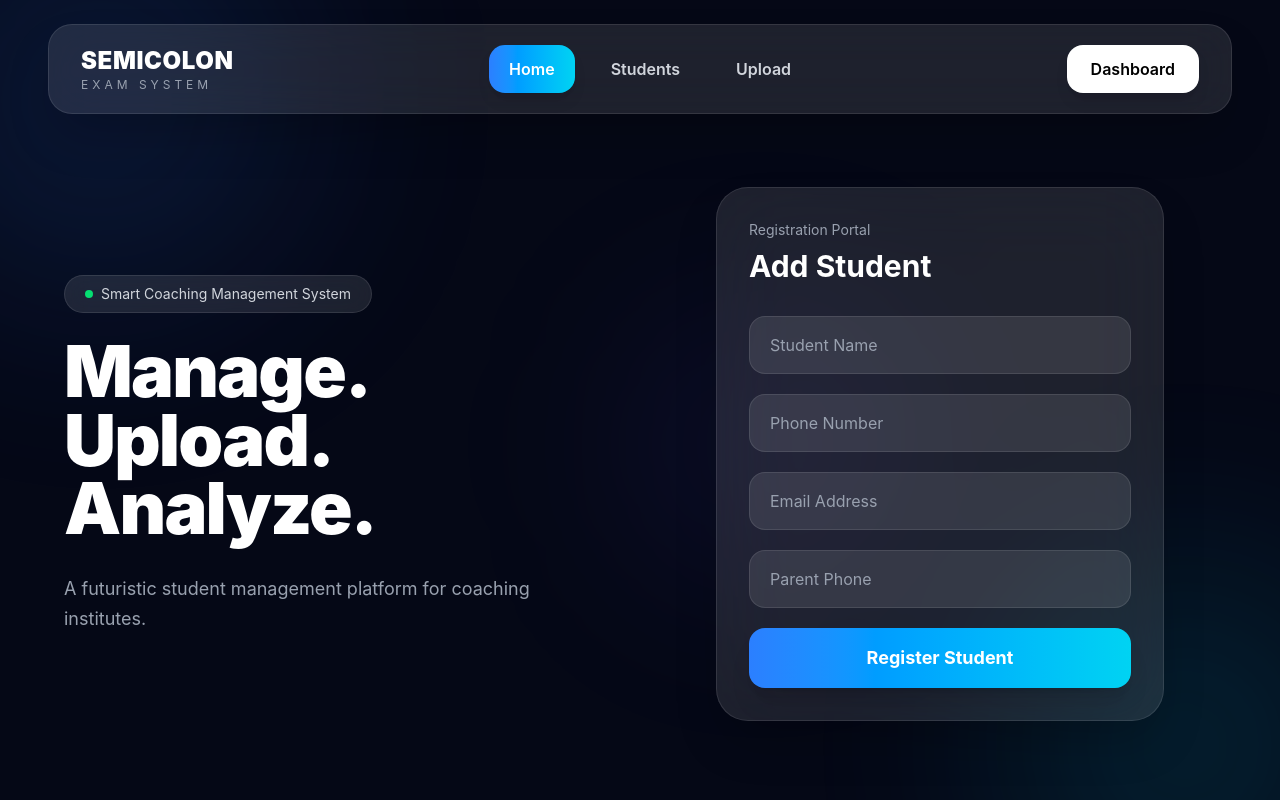
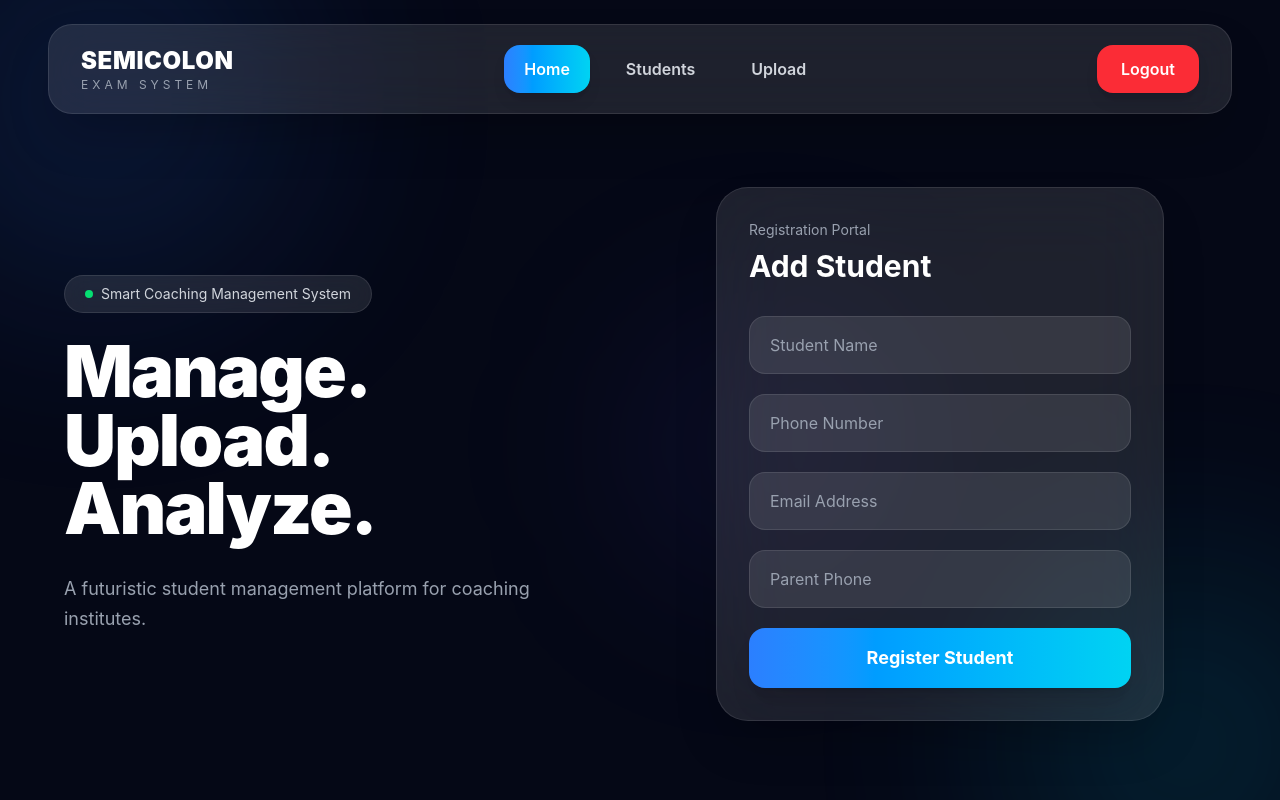
Before and after one commit to Reek8927/Semicolon-exam-system, a React app in the folder frontend/: page / in a window 1280 px wide. Built offline with nearby package versions, Linux system fonts and the light colour scheme; the HTML template or start-up script is replaced by a standard one.

Commit message:
adding log out button

```diff
--- a/frontend/src/pages/Register.jsx
+++ b/frontend/src/pages/Register.jsx
@@ -142,12 +142,33 @@ export default function Register() {
           </div>
 
           {/* Dashboard Button */}
-          <Link
-            to="/students"
-            className="bg-white text-black px-6 py-3 rounded-2xl font-semibold hover:scale-105 transition duration-300 shadow-lg"
-          >
-            Dashboard
-          </Link>
+          <button
+
+  onClick={() => {
+
+    localStorage.removeItem("token");
+
+    window.location.href = "/login";
+
+  }}
+
+  className="
+    bg-red-500
+    text-white
+    px-6
+    py-3
+    rounded-2xl
+    font-semibold
+    hover:scale-105
+    transition
+    duration-300
+    shadow-lg
+  "
+>
+
+  Logout
+
+</button>
 
         </div>
 
--- a/frontend/src/pages/StudentProfile.jsx
+++ b/frontend/src/pages/StudentProfile.jsx
@@ -140,14 +140,33 @@ export default function StudentProfile() {
 
           {/* Dashboard */}
 
-          <Link
-            to="/students"
-            className="bg-white text-black px-6 py-3 rounded-2xl font-semibold hover:scale-105 transition duration-300 shadow-lg"
-          >
+          <button
 
-            Dashboard
+  onClick={() => {
 
-          </Link>
+    localStorage.removeItem("token");
+
+    window.location.href = "/login";
+
+  }}
+
+  className="
+    bg-red-500
+    text-white
+    px-6
+    py-3
+    rounded-2xl
+    font-semibold
+    hover:scale-105
+    transition
+    duration-300
+    shadow-lg
+  "
+>
+
+  Logout
+
+</button>
 
         </div>
 
--- a/frontend/src/pages/Students.jsx
+++ b/frontend/src/pages/Students.jsx
@@ -124,14 +124,33 @@ export default function Students() {
 
           {/* Dashboard */}
 
-          <Link
-            to="/students"
-            className="bg-white text-black px-6 py-3 rounded-2xl font-semibold hover:scale-105 transition duration-300 shadow-lg"
-          >
+          <button
 
-            Dashboard
+  onClick={() => {
 
-          </Link>
+    localStorage.removeItem("token");
+
+    window.location.href = "/login";
+
+  }}
+
+  className="
+    bg-red-500
+    text-white
+    px-6
+    py-3
+    rounded-2xl
+    font-semibold
+    hover:scale-105
+    transition
+    duration-300
+    shadow-lg
+  "
+>
+
+  Logout
+
+</button>
 
         </div>
 
--- a/frontend/src/pages/UploadExam.jsx
+++ b/frontend/src/pages/UploadExam.jsx
@@ -195,14 +195,33 @@ export default function UploadExam() {
 
           {/* Dashboard */}
 
-          <Link
-            to="/students"
-            className="bg-white text-black px-6 py-3 rounded-2xl font-semibold hover:scale-105 transition duration-300 shadow-lg"
-          >
+          <button
 
-            Dashboard
+  onClick={() => {
 
-          </Link>
+    localStorage.removeItem("token");
+
+    window.location.href = "/login";
+
+  }}
+
+  className="
+    bg-red-500
+    text-white
+    px-6
+    py-3
+    rounded-2xl
+    font-semibold
+    hover:scale-105
+    transition
+    duration-300
+    shadow-lg
+  "
+>
+
+  Logout
+
+</button>
 
         </div>
 
```
